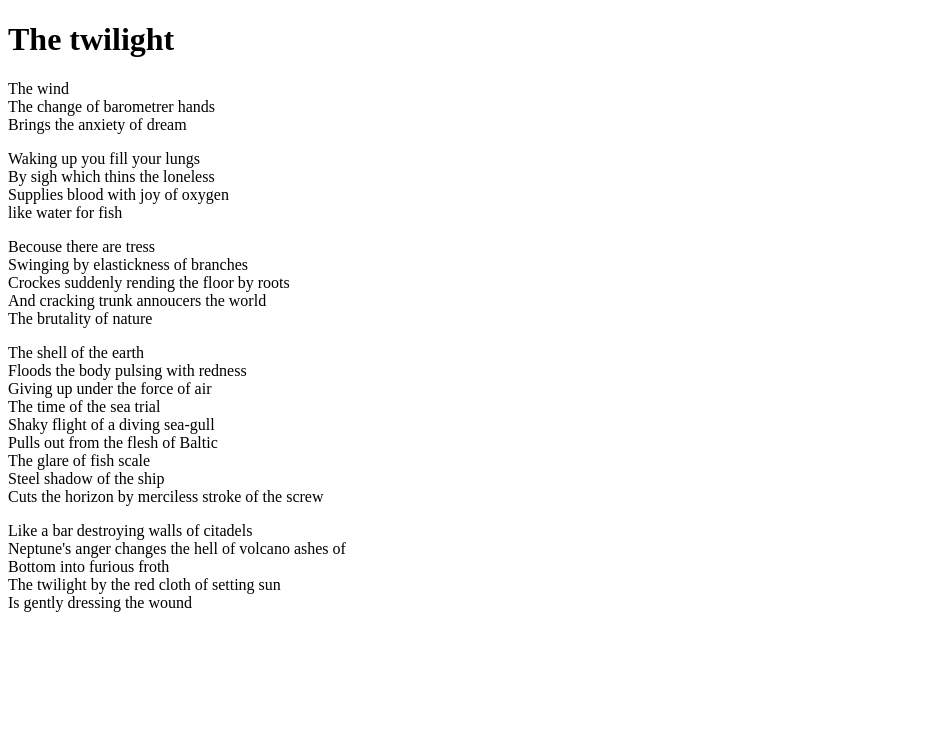
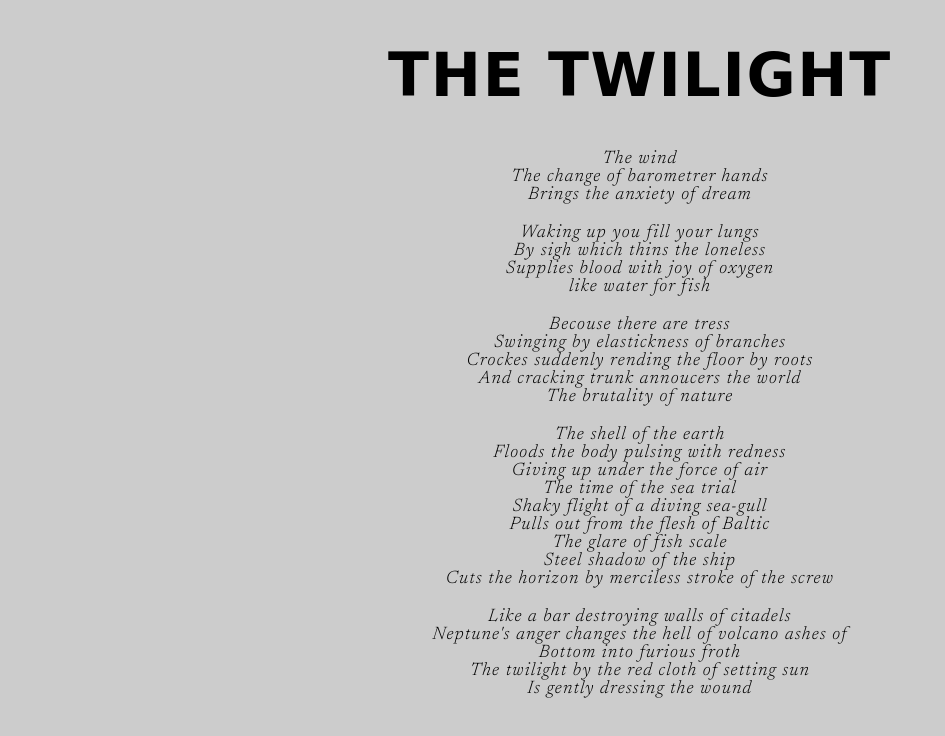
Before and after one commit to barzie01/learning-git-2, a plain HTML site: page learning-git-2/index.html in a window 1280 px wide. Shown: the whole page, without its empty margins (0-945 px from the left). Drawn offline with Linux system fonts and the light colour scheme; a web font is replaced by a local one.

Commit message:
Add styles for h1 and paragraph

```diff
--- a/learning-git-2/css/style.css
+++ b/learning-git-2/css/style.css
@@ -0,0 +1,22 @@
+body {
+  margin: 0;
+  padding: 0;
+  box-sizing: border-box;
+  background: #ccc;
+}
+
+h1 {
+  text-align: center;
+  font-family: 'Girassol', cursive;
+  font-size: 60px;
+  letter-spacing: 1.7px;
+  text-transform: uppercase;
+}
+
+p {
+  margin-bottom: 20px;
+  text-align: center;
+  font-family: 'Newsreader', serif;
+  font-size: 18px;
+  letter-spacing: 1.2px;
+}
--- a/learning-git-2/index.html
+++ b/learning-git-2/index.html
@@ -5,7 +5,7 @@
     <meta name="viewport" content="width=device-width, initial-scale=1.0">
     <link rel="preconnect" href="https://fonts.gstatic.com">
     <link href="https://fonts.googleapis.com/css2?family=Girassol&family=Newsreader:ital,wght@1,300&display=swap" rel="stylesheet">
-    <link rel="stylesheet" href="style.css">
+    <link rel="stylesheet" href="css/style.css">
     <title>Poem</title>
   </head>
   <body>
```
